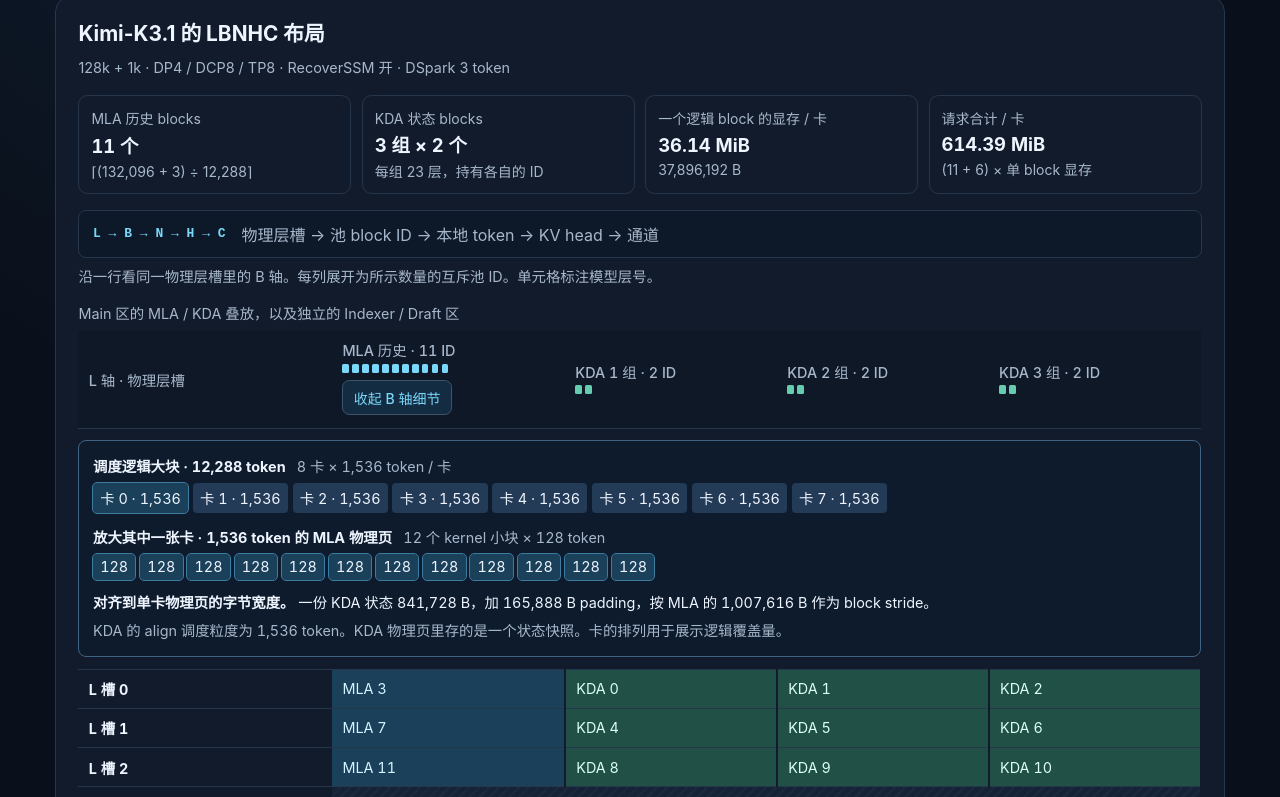
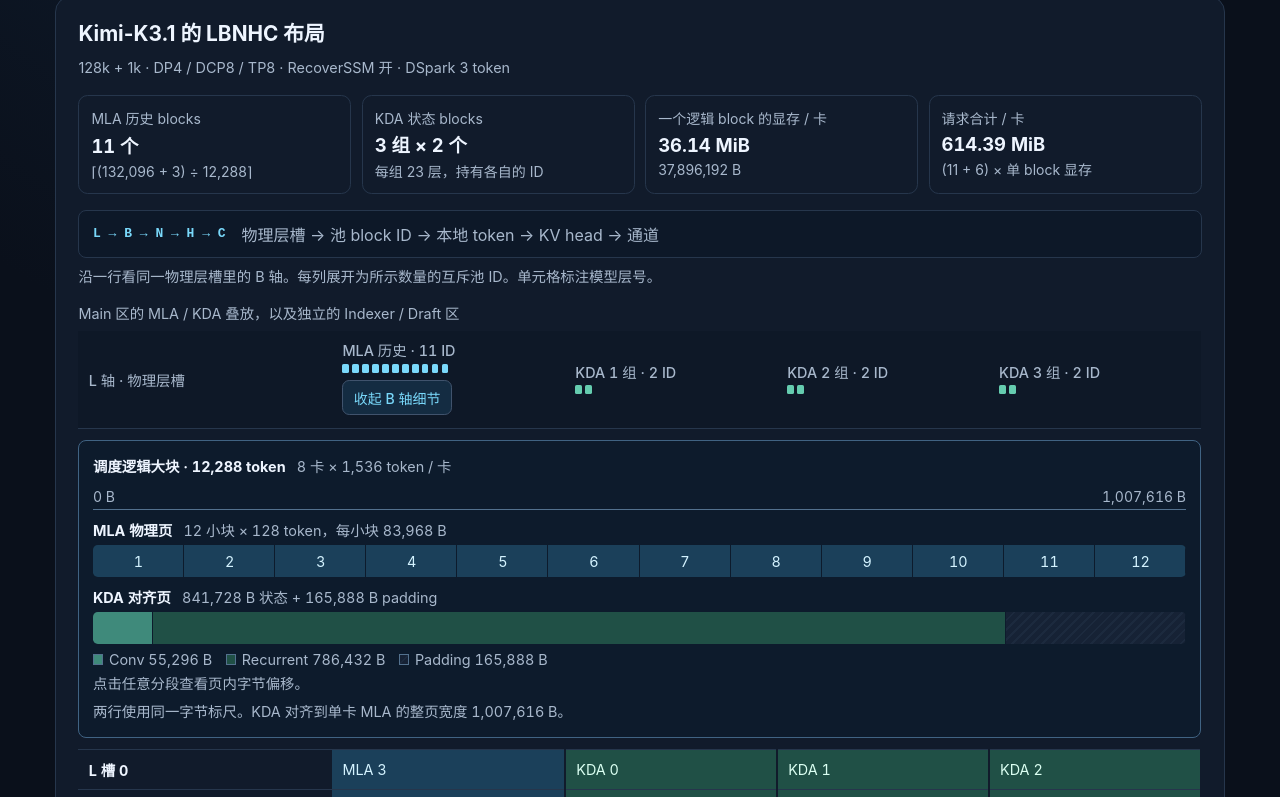
Before and after one commit to Dawn952/kvcache-analysis, a plain HTML site: page index.html in a window 1280 px wide. Both pictures are taken after a click on the button "放大 B 轴 block". Shown: the part 1070-1867 px from the top of the page. Drawn offline with Linux system fonts and the light colour scheme.

Commit message:
Draw the MLA and KDA pages at byte scale

```diff
--- a/app.js
+++ b/app.js
@@ -84,13 +84,6 @@ function renderLayout() {
       <tbody>${mainSlots.at(-1)}</tbody>
       <tbody>${sideRow('Indexer', mainLayers, 'indexer', 'FP8 K + scale')}${current.spec ? sideRow('Draft', draftLayers, 'draft', 'BF16 MLA KV') : ''}</tbody>
     </table></div>
-    <h3>MLA 页覆盖一份 KDA 状态</h3>
-    <p class="caption"><code>MLA Block ≥ KDA Block</code> 比较的是每层物理页字节。KDA 按 MLA 页宽补齐，使用相同的 block stride。</p>
-    <div class="page-alignment" aria-label="MLA 页和 KDA 对齐页的字节对比">
-      <span>主 MLA 页</span><div class="page-track"><div class="mla">${fmt.format(pages.main)} B</div></div>
-      <span>KDA 对齐页</span><div class="page-track"><div class="kda" style="flex:${pages.state}">${fmt.format(pages.state)} B 状态</div><div class="empty" style="flex:${pages.padding}"></div></div>
-    </div>
-    <p class="caption">主 MLA <code>[B, ${localBlock}, 1, 656]</code> byte。KDA 状态为 <code>[12, 128, 128]</code> FP32 + <code>[${3 + current.spec}, 4608]</code> BF16，再补 <strong>${fmt.format(pages.padding)} B</strong> 至 ${fmt.format(pages.main)} B。</p>
     <h3>一个池 block 的显存怎么算</h3>
     <div class="scroll"><table class="pool-map" aria-label="单池 block 显存分项"><thead><tr><th scope="col">区域</th><th scope="col">物理页数 × 每页字节</th><th scope="col">每个池 ID</th></tr></thead><tbody>
       <tr><th scope="row">Main</th><td>${mainLayers} × ${fmt.format(pages.main)} B</td><td>${memory(regions.main)}</td></tr>
@@ -102,18 +95,45 @@ function renderLayout() {
 
 function renderBlockZoom({ coverage, pages }, dcp) {
   const tiles = localBlock / mlaKernelBlock;
-  const ranks = Array.from({ length: dcp }, (_, rank) => `<span>卡 ${rank} · ${fmt.format(localBlock)}</span>`).join('');
+  const tileBytes = pages.main / tiles;
+  const mlaParts = Array.from({ length: tiles }, (_, index) => ({
+    label: `Kernel 小块 ${index + 1}`, bytes: tileBytes, css: 'mla', text: index + 1,
+  }));
+  const kdaParts = [
+    { label: 'Conv', bytes: pages.conv, css: 'conv' },
+    { label: 'Recurrent', bytes: pages.recurrent, css: 'kda' },
+    { label: 'Padding', bytes: pages.padding, css: 'empty' },
+  ];
+  const track = (name, parts) => {
+    let offset = 0;
+    const buttons = parts.map(({ label, bytes, css, text }) => {
+      const start = offset;
+      offset += bytes;
+      const caption = `${label} · ${fmt.format(bytes)} B · 偏移 [${fmt.format(start)}, ${fmt.format(offset)}) B`;
+      return `<button type="button" class="byte-segment ${css}" data-byte-caption="${caption}" aria-label="${name} ${caption}" title="${caption}">${text ?? ''}</button>`;
+    });
+    const columns = parts.map(({ bytes }) => `minmax(0, ${bytes}fr)`).join(' ');
+    return `<div class="byte-track" role="group" aria-label="${name}" style="grid-template-columns:${columns}">${buttons.join('')}</div>`;
+  };
   return `<div class="block-zoom">
     <div><strong>调度逻辑大块 · ${fmt.format(coverage)} token</strong><span>${dcp} 卡 × ${fmt.format(localBlock)} token / 卡</span></div>
-    <div class="block-ranks" aria-hidden="true">${ranks}</div>
-    <div><strong>放大其中一张卡 · ${fmt.format(localBlock)} token 的 MLA 物理页</strong><span>${tiles} 个 kernel 小块 × ${mlaKernelBlock} token</span></div>
-    <div class="kernel-tiles" aria-hidden="true">${`<span>${mlaKernelBlock}</span>`.repeat(tiles)}</div>
-    <p><strong>对齐到单卡物理页的字节宽度。</strong> 一份 KDA 状态 ${fmt.format(pages.state)} B，加 ${fmt.format(pages.padding)} B padding，按 MLA 的 ${fmt.format(pages.main)} B 作为 block stride。</p>
-    <p class="caption">KDA 的 align 调度粒度为 ${fmt.format(localBlock)} token。KDA 物理页里存的是一个状态快照。卡的排列用于展示逻辑覆盖量。</p>
+    <div class="byte-scale" aria-label="单卡物理页内字节偏移"><span>0 B</span><span>${fmt.format(pages.main)} B</span></div>
+    <div class="byte-label"><strong>MLA 物理页</strong><span>${tiles} 小块 × ${mlaKernelBlock} token，每小块 ${fmt.format(tileBytes)} B</span></div>
+    ${track('MLA 物理页', mlaParts)}
+    <div class="byte-label"><strong>KDA 对齐页</strong><span>${fmt.format(pages.state)} B 状态 + ${fmt.format(pages.padding)} B padding</span></div>
+    ${track('KDA 对齐页', kdaParts)}
+    <div class="byte-legend">${kdaParts.map(({ label, bytes, css }) => `<span><i class="${css}" aria-hidden="true"></i>${label} ${fmt.format(bytes)} B</span>`).join('')}</div>
+    <p id="byte-readout" class="caption" aria-live="polite">点击任意分段查看页内字节偏移。</p>
+    <p class="caption">两行使用同一字节标尺。KDA 对齐到单卡 MLA 的整页宽度 ${fmt.format(pages.main)} B。</p>
   </div>`;
 }
 
 layout.addEventListener('click', (event) => {
+  const segment = event.target.closest('[data-byte-caption]');
+  if (segment) {
+    byId('byte-readout').textContent = segment.dataset.byteCaption;
+    return;
+  }
   const button = event.target.closest('[data-layout-panel]');
   if (!button) return;
   const panel = byId(button.dataset.layoutPanel);
--- a/index.html
+++ b/index.html
@@ -3,7 +3,7 @@
 <meta charset="utf-8">
 <meta name="viewport" content="width=device-width, initial-scale=1">
 <title>KVCache 对比台</title>
-<link rel="stylesheet" href="style.css?v=3">
+<link rel="stylesheet" href="style.css?v=4">
 <main>
   <header>
     <p class="eyebrow">vLLM ASCEND / DECODE</p>
@@ -57,6 +57,6 @@
   <div class="dialog-head"><div><h2 id="detail-title">占用明细</h2><p id="detail-caption" class="caption"></p></div><form method="dialog"><button>关闭</button></form></div>
   <div id="detail-rows"></div>
 </dialog>
-<script src="model.js?v=2" defer></script>
-<script src="app.js?v=3" defer></script>
+<script src="model.js?v=4" defer></script>
+<script src="app.js?v=4" defer></script>
 </html>
--- a/model.js
+++ b/model.js
@@ -56,7 +56,7 @@
     ];
     const bytes = (historyIds + stateIds) * bytesPerId;
     if (rows.reduce((sum, row) => sum + row.bytes, 0) !== bytes) throw new Error('分项与整页计费不一致');
-    const pages = { main: mainPage, index: indexPage, draft: draftPage, state, padding: mainPage - state };
+    const pages = { main: mainPage, index: indexPage, draft: draftPage, conv, recurrent, state, padding: mainPage - state };
     const regions = { main: mainRegion, index: indexRegion, draft: draftRegion };
     return { input, limit, coverage, historyIds, stateCopies, stateIds, bytesPerId, pages, regions, rows, bytes };
   }
--- a/style.css
+++ b/style.css
@@ -400,49 +400,62 @@ dialog::backdrop {
   margin-left: .7rem;
 }
 
-.block-ranks, .kernel-tiles {
-  display: flex;
-  flex-wrap: wrap;
-  gap: .3rem;
-  margin: .45rem 0 .8rem;
-}
-
-.block-ranks span, .kernel-tiles span {
-  padding: .28rem .45rem;
-  border-radius: .25rem;
-  font-variant-numeric: tabular-nums;
-  background: #243b57;
-}
-
-.block-ranks span:first-child, .kernel-tiles span {
-  background: #1b405a;
-  outline: 1px solid #3d7ba0;
-}
-
 .block-zoom p {
   margin: .35rem 0 0;
 }
 
-.page-alignment {
-  display: grid;
-  grid-template-columns: max-content minmax(0, 1fr);
-  align-items: center;
-  gap: .45rem .8rem;
+.byte-scale {
+  display: flex;
+  justify-content: space-between;
+  margin-top: .8rem;
+  padding-bottom: .25rem;
+  border-bottom: 1px solid #53718e;
+  color: var(--muted);
+  font-variant-numeric: tabular-nums;
   font-size: .875rem;
 }
 
-.page-track {
-  display: flex;
-  border-radius: .35rem;
+.byte-label {
+  margin: .55rem 0 .3rem;
+}
+
+.byte-track {
+  display: grid;
+  border-radius: .3rem;
   overflow: hidden;
 }
 
-.page-track > div {
-  flex: 1;
-  padding: .45rem .55rem;
-  white-space: nowrap;
+.byte-segment {
+  min-width: 0;
+  height: 2rem;
+  padding: 0;
+  border: 0;
+  border-radius: 0;
+  box-shadow: inset -1px 0 #0d1b2c;
+  font-variant-numeric: tabular-nums;
 }
 
-.page-track > .empty {
-  padding-inline: 0;
+.byte-segment:hover, .byte-segment:focus-visible {
+  outline: 2px solid var(--accent);
+  outline-offset: -2px;
 }
+
+.conv {
+  background: #3f8a7b;
+}
+
+.byte-legend {
+  display: flex;
+  flex-wrap: wrap;
+  gap: .25rem .85rem;
+  margin-top: .45rem;
+  color: var(--muted);
+}
+
+.byte-legend i {
+  display: inline-block;
+  width: .65rem;
+  height: .65rem;
+  border: 1px solid #53718e;
+  margin-right: .35rem;
+}
```
